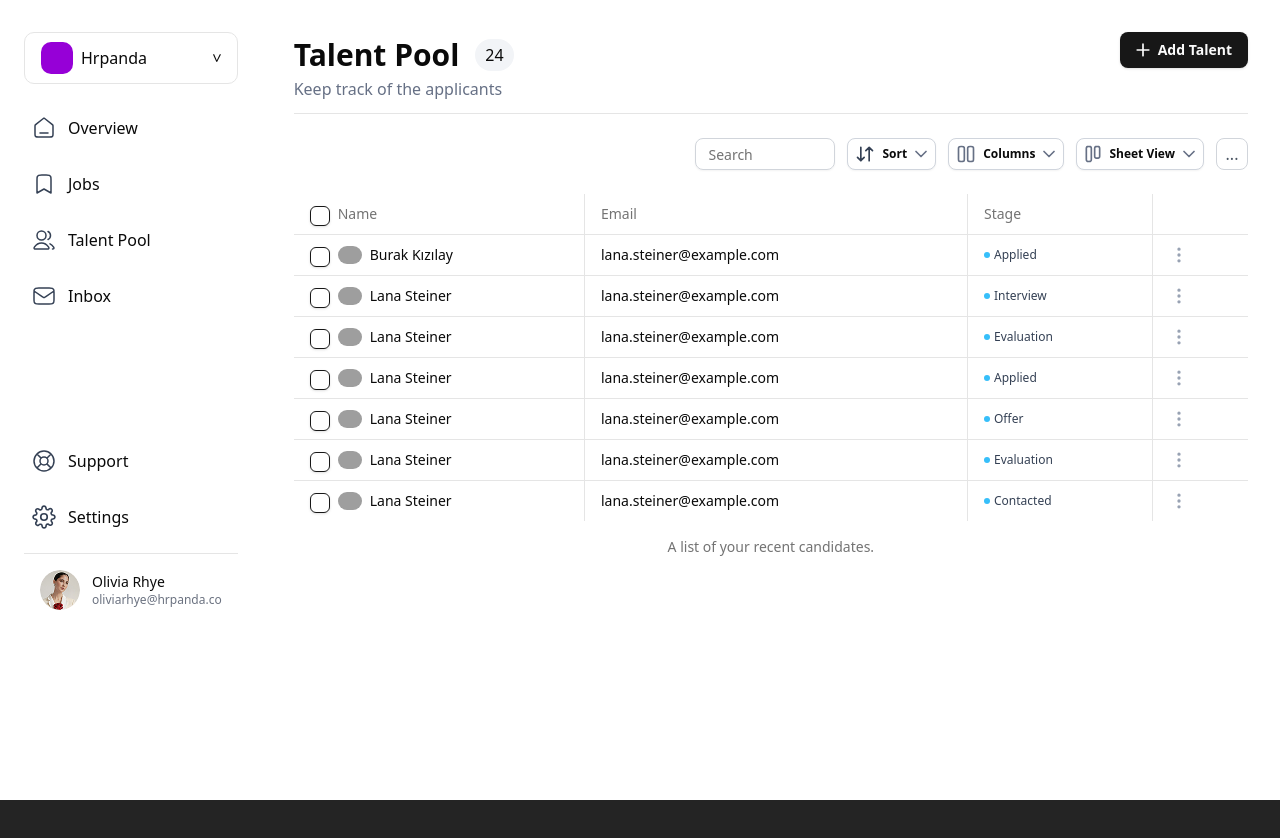
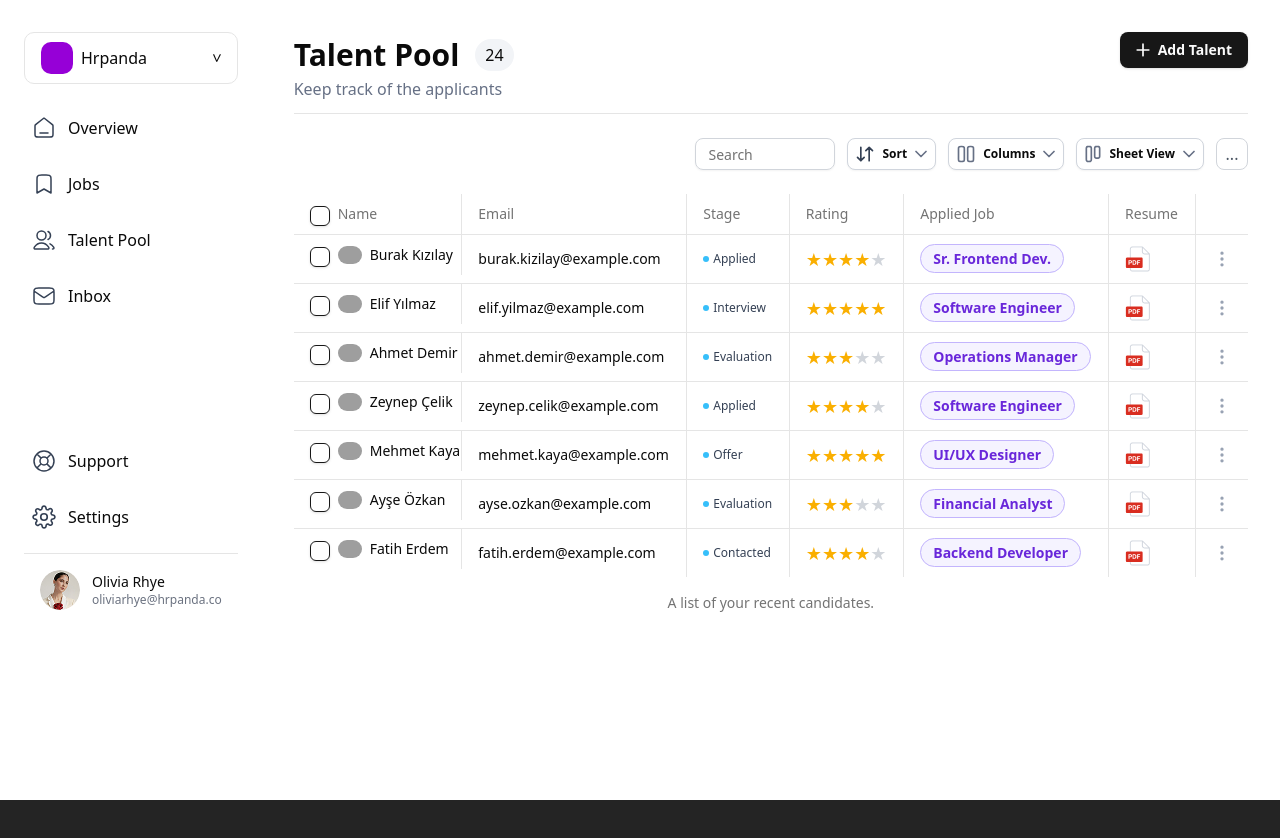
Before and after one commit to burakkizilay46/univenn, a React (Vite) app: page / in a window 1280 px wide. Shown: the top 838 px of the page. Built offline with nearby package versions, Linux system fonts and the light colour scheme; grey boxes are pictures that could not be loaded.

Commit message:
refactor data handling in home view; rename tableData to mockData, implement search functionality with debounce, and update user details in mock data

```diff
--- /dev/null
+++ b/src/hooks/useDebounce.ts
@@ -0,0 +1,17 @@
+import { useState, useEffect } from "react";
+
+const useDebouncedValue = (value: string, delay: number = 300) => {
+  const [debouncedValue, setDebouncedValue] = useState(value);
+
+  useEffect(() => {
+    const handler = setTimeout(() => {
+      setDebouncedValue(value);
+    }, delay);
+
+    return () => clearTimeout(handler);
+  }, [value, delay]);
+
+  return debouncedValue;
+};
+
+export default useDebouncedValue;
--- a/src/types/data-type.ts
+++ b/src/types/data-type.ts
@@ -9,13 +9,12 @@ export type DataType = {
   resume: string;
 };
 
-
-export const tableData: DataType[] = [
+export const mockData: DataType[] = [
   {
     id: 1,
     imageUrl: "https://avatars.githubusercontent.com/u/40871181?v=4",
     name: "Burak Kızılay",
-    email: "lana.steiner@example.com",
+    email: "burak.kizilay@example.com",
     stage: "Applied",
     rating: 4,
     appliedJob: "Sr. Frontend Dev.",
@@ -24,61 +23,61 @@ export const tableData: DataType[] = [
   {
     id: 2,
     imageUrl: "https://avatars.githubusercontent.com/u/40871181?v=4",
-    name: "Lana Steiner",
-    email: "lana.steiner@example.com",
+    name: "Elif Yılmaz",
+    email: "elif.yilmaz@example.com",
     stage: "Interview",
     rating: 5,
-    appliedJob: "Software Engineering",
+    appliedJob: "Software Engineer",
     resume: "/pdfs/resume-2.pdf",
   },
   {
     id: 3,
     imageUrl: "https://avatars.githubusercontent.com/u/40871181?v=4",
-    name: "Lana Steiner",
-    email: "lana.steiner@example.com",
+    name: "Ahmet Demir",
+    email: "ahmet.demir@example.com",
     stage: "Evaluation",
     rating: 3,
-    appliedJob: "Operations",
+    appliedJob: "Operations Manager",
     resume: "/pdfs/resume-3.pdf",
   },
   {
     id: 4,
     imageUrl: "https://avatars.githubusercontent.com/u/40871181?v=4",
-    name: "Lana Steiner",
-    email: "lana.steiner@example.com",
+    name: "Zeynep Çelik",
+    email: "zeynep.celik@example.com",
     stage: "Applied",
     rating: 4,
-    appliedJob: "Software Engineering",
+    appliedJob: "Software Engineer",
     resume: "/pdfs/resume-4.pdf",
   },
   {
     id: 5,
     imageUrl: "https://avatars.githubusercontent.com/u/40871181?v=4",
-    name: "Lana Steiner",
-    email: "lana.steiner@example.com",
+    name: "Mehmet Kaya",
+    email: "mehmet.kaya@example.com",
     stage: "Offer",
     rating: 5,
-    appliedJob: "Design",
+    appliedJob: "UI/UX Designer",
     resume: "/pdfs/resume-5.pdf",
   },
   {
     id: 6,
     imageUrl: "https://avatars.githubusercontent.com/u/40871181?v=4",
-    name: "Lana Steiner",
-    email: "lana.steiner@example.com",
+    name: "Ayşe Özkan",
+    email: "ayse.ozkan@example.com",
     stage: "Evaluation",
     rating: 3,
-    appliedJob: "Finance",
+    appliedJob: "Financial Analyst",
     resume: "/pdfs/resume-6.pdf",
   },
   {
     id: 7,
     imageUrl: "https://avatars.githubusercontent.com/u/40871181?v=4",
-    name: "Lana Steiner",
-    email: "lana.steiner@example.com",
+    name: "Fatih Erdem",
+    email: "fatih.erdem@example.com",
     stage: "Contacted",
     rating: 4,
-    appliedJob: "Software Engineering",
+    appliedJob: "Backend Developer",
     resume: "/pdfs/resume-7.pdf",
   },
 ];
--- a/src/views/pages/home/home.tsx
+++ b/src/views/pages/home/home.tsx
@@ -1,4 +1,4 @@
-import { useState } from "react";
+import { useEffect, useState } from "react";
 import sortIcon from "@/../public/images/svg/sort.svg";
 import columnsIcon from "@/../public/images/svg/columns.svg";
 import sheetIcon from "@/../public/images/svg/sheet-view.svg";
@@ -12,18 +12,23 @@ import {
 import CustomPopover from "@/views/components/popover";
 import CustomTable from "@/views/components/table";
 import { Switch } from "@/components/ui/switch";
-import { DataType, tableData } from "@/types/data-type";
+import { DataType, mockData } from "@/types/data-type";
+import useDebouncedValue from "@/hooks/useDebounce";
 
 const HomeView = () => {
+  const [search, setSearch] = useState("");
+  const debouncedSearch = useDebouncedValue(search, 300);
+  const [tableData, setTableData] = useState<DataType[]>(mockData);
+
   const [headers, setHeaders] = useState<
     { title: string; key: keyof DataType; checked: boolean }[]
   >([
     { title: "Name", key: "name", checked: true },
     { title: "Email", key: "email", checked: true },
     { title: "Stage", key: "stage", checked: true },
-    { title: "Rating", key: "rating", checked: false },
-    { title: "Applied Job", key: "appliedJob", checked: false },
-    { title: "Resume", key: "resume", checked: false },
+    { title: "Rating", key: "rating", checked: true },
+    { title: "Applied Job", key: "appliedJob", checked: true },
+    { title: "Resume", key: "resume", checked: true },
   ]);
 
   const handleSwitchChange = (index: number) => {
@@ -36,12 +41,26 @@ const HomeView = () => {
     }
   };
 
+  useEffect(() => {
+    if (!debouncedSearch.trim()) {
+      setTableData(mockData);
+    } else {
+      setTableData(
+        mockData.filter((item) =>
+          item.name.toLowerCase().includes(debouncedSearch.toLowerCase())
+        )
+      );
+    }
+  }, [debouncedSearch]);
+
   return (
     <div className="h-full w-full pt-6">
       <div className="flex justify-end h-8 gap-3 items-center">
         <Input
           placeholder="Search"
           className="h-8 w-[140px] rounded-md border border-gray-300"
+          value={search}
+          onChange={(e) => setSearch(e.target.value)}
         />
 
         <CustomPopover label="Sort" icon={sortIcon}>
```
